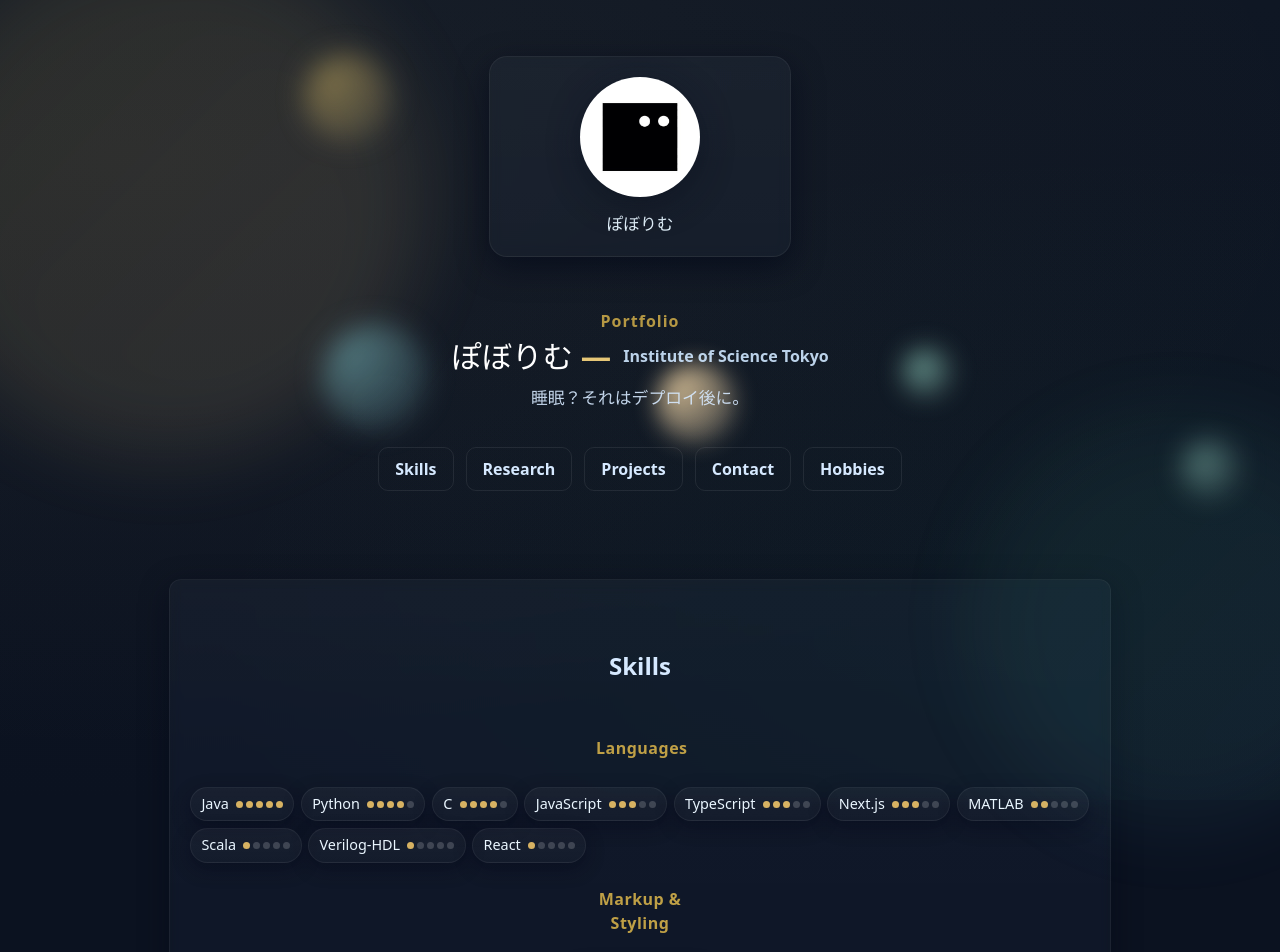
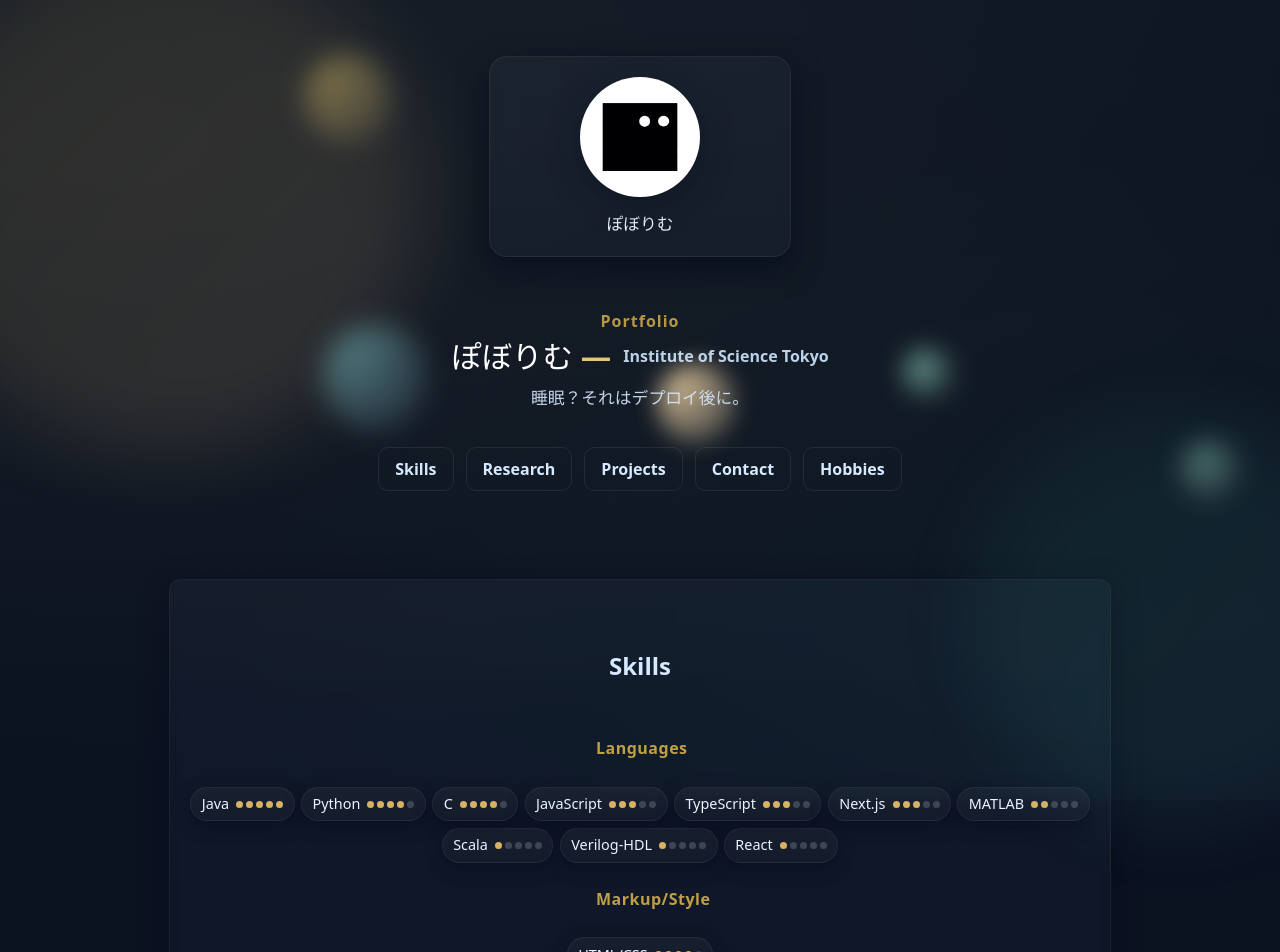
Before and after one commit to kyobankatu/Portfolio, a Next.js app: page / in a window 1280 px wide. Shown: the top 952 px of the page. Built offline with nearby package versions, Linux system fonts and the light colour scheme.

Commit message:
fix: fix style of skills section

```diff
--- a/components/Home.jsx
+++ b/components/Home.jsx
@@ -23,7 +23,7 @@ const skillGroups = [
         ],
     },
     {
-        category: 'Markup & Styling',
+        category: 'Markup/Style',
         skills: [
             { name: 'HTML/CSS', level: 4 },
         ],
--- a/components/Home.module.css
+++ b/components/Home.module.css
@@ -183,6 +183,7 @@
 
 .skillList {
     display: flex;
+    justify-content: center;
     gap: 0.4rem;
     flex-wrap: wrap;
 }
```
